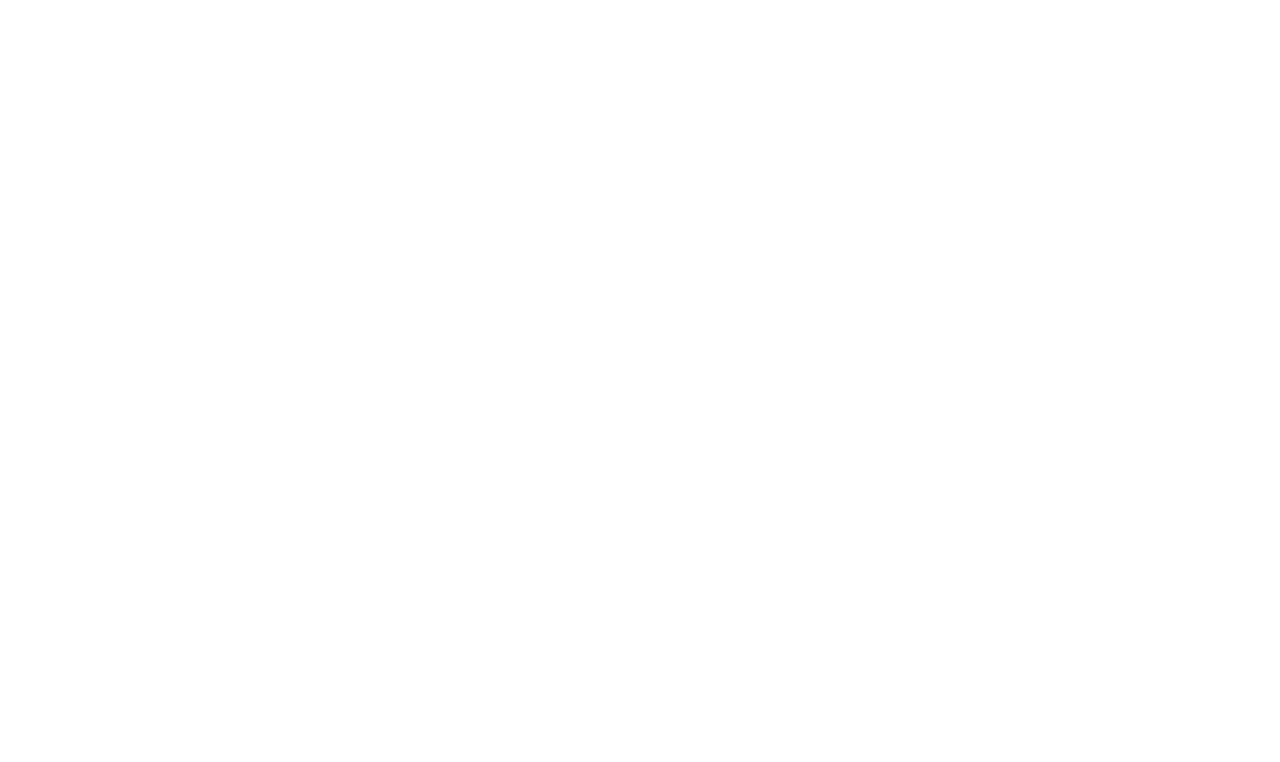
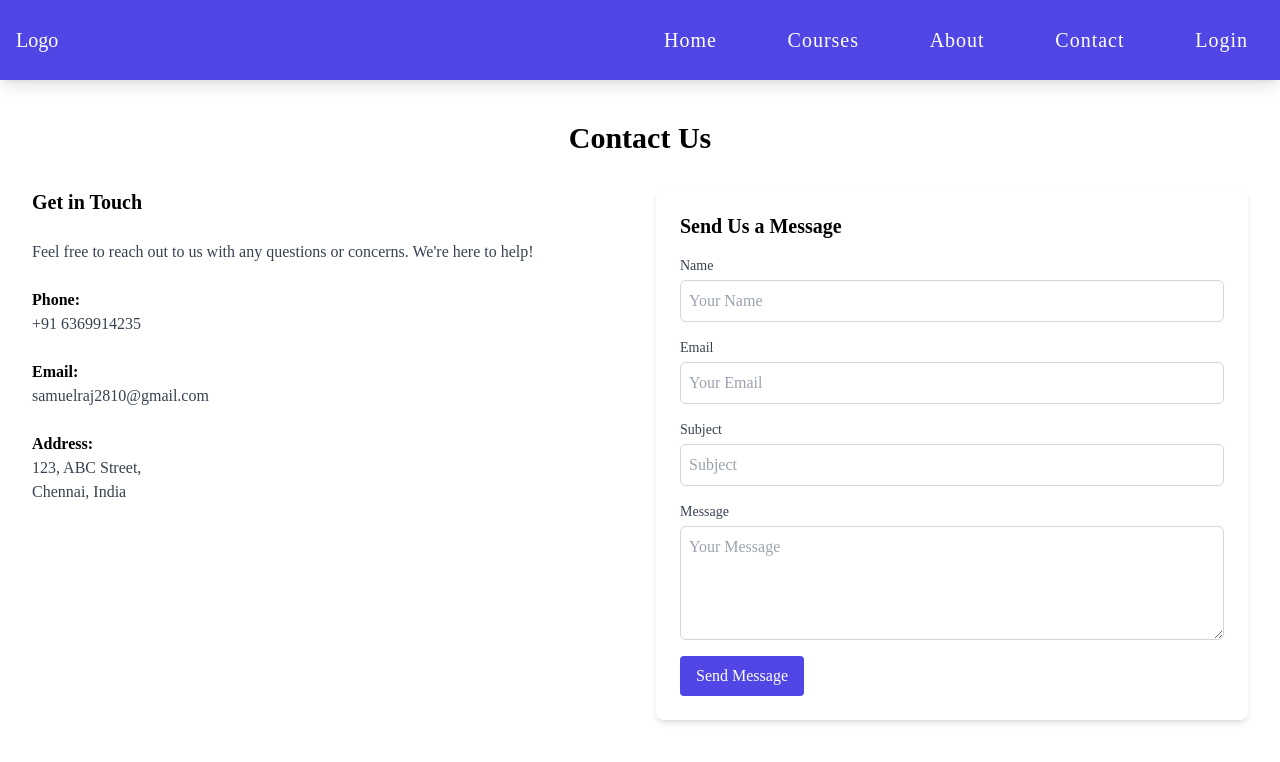
Before and after one commit to samuelraj2810/E-Learning-Platform, a React (Create React App) app in the folder client/: page /contact in a window 1280 px wide. Before the commit this address had no page. Shown: the top 762 px of the page. Built offline with nearby package versions, Linux system fonts and the light colour scheme.

Commit message:
contact page added

```diff
--- /dev/null
+++ b/client/src/Components/Student/Home/Contact.jsx
@@ -0,0 +1,142 @@
+import React, { useState } from "react";
+
+const Contact = () => {
+  const [formData, setFormData] = useState({
+    name: "",
+    email: "",
+    subject: "",
+    message: "",
+  });
+
+  const [formSubmitted, setFormSubmitted] = useState(false);
+
+  const handleChange = (e) => {
+    const { name, value } = e.target;
+    setFormData({ ...formData, [name]: value });
+  };
+
+  const handleSubmit = (e) => {
+    e.preventDefault();
+    console.log("Form Data Submitted:", formData);
+    setFormSubmitted(true);
+    setFormData({ name: "", email: "", subject: "", message: "" }); // Reset form
+  };
+
+  return (
+    <div className="container mx-auto py-10 px-4 sm:px-6 lg:px-8">
+      <h1 className="text-3xl font-bold text-center mb-8">Contact Us</h1>
+
+      <div className="grid grid-cols-1 lg:grid-cols-2 gap-8">
+        {/* Contact Details */}
+        <div className="space-y-6">
+          <h2 className="text-xl font-semibold">Get in Touch</h2>
+          <p className="text-gray-700">
+            Feel free to reach out to us with any questions or concerns. We're
+            here to help!
+          </p>
+
+          <div>
+            <h3 className="font-bold">Phone:</h3>
+            <p className="text-gray-700">+91 6369914235</p>
+          </div>
+
+          <div>
+            <h3 className="font-bold">Email:</h3>
+            <p className="text-gray-700">samuelraj2810@gmail.com</p>
+          </div>
+
+          <div>
+            <h3 className="font-bold">Address:</h3>
+            <p className="text-gray-700">
+              123, ABC Street,
+              <br />
+              Chennai, India
+            </p>
+          </div>
+        </div>
+
+        {/* Contact Form */}
+        <div className="bg-white shadow-md rounded-lg p-6">
+          <h2 className="text-xl font-semibold mb-4">Send Us a Message</h2>
+
+          {formSubmitted && (
+            <div className="bg-green-100 text-green-800 p-4 mb-4 rounded">
+              Thank you for contacting us! We will get back to you soon.
+            </div>
+          )}
+
+          <form onSubmit={handleSubmit} className="space-y-4">
+            <div>
+              <label className="block text-sm font-medium text-gray-700">
+                Name
+              </label>
+              <input
+                type="text"
+                name="name"
+                value={formData.name}
+                onChange={handleChange}
+                required
+                className="mt-1 block w-full p-2 border border-gray-300 rounded-md"
+                placeholder="Your Name"
+              />
+            </div>
+
+            <div>
+              <label className="block text-sm font-medium text-gray-700">
+                Email
+              </label>
+              <input
+                type="email"
+                name="email"
+                value={formData.email}
+                onChange={handleChange}
+                required
+                className="mt-1 block w-full p-2 border border-gray-300 rounded-md"
+                placeholder="Your Email"
+              />
+            </div>
+
+            <div>
+              <label className="block text-sm font-medium text-gray-700">
+                Subject
+              </label>
+              <input
+                type="text"
+                name="subject"
+                value={formData.subject}
+                onChange={handleChange}
+                required
+                className="mt-1 block w-full p-2 border border-gray-300 rounded-md"
+                placeholder="Subject"
+              />
+            </div>
+
+            <div>
+              <label className="block text-sm font-medium text-gray-700">
+                Message
+              </label>
+              <textarea
+                name="message"
+                value={formData.message}
+                onChange={handleChange}
+                required
+                className="mt-1 block w-full p-2 border border-gray-300 rounded-md"
+                placeholder="Your Message"
+                rows={4}
+              ></textarea>
+            </div>
+
+            <button
+              type="submit"
+              className="bg-Primary text-white px-4 py-2 rounded hover:bg-blue-700 transition"
+            >
+              Send Message
+            </button>
+          </form>
+        </div>
+      </div>
+    </div>
+  );
+};
+
+export default Contact;
--- a/client/src/Routers.js
+++ b/client/src/Routers.js
@@ -11,17 +11,18 @@
 import DashBoard from "./Components/Instructor/Dashboard";
 import InstructorProfile from "./Components/Instructor/InstructorProfile";
 import InstructorCourse from "./Components/Instructor/InstructorCourse";
-import InstructorTable from "./Components/Instructor/InstructorTable";
+
 import AddCourse from "./Components/Instructor/AddCourse";
 import EditCourse from "./Components/Instructor/EditCourse";
 import Course from "./Components/Student/Course/Course";
-import CourseDetails from "./Components/Student/Course/CourseDetails";
 
-import CourseCards from "./Components/Student/Course/CourseCards";
+
+
 import CourseContent from "./Components/Student/Course/CourseContent";
 import Success from "./Components/Student/Course/SuccessPage";
 import Cancel from "./Components/Student/Course/CancelPage";
 import Aboutus from "./Components/Student/Home/Aboutus";
+import Contact from "./Components/Student/Home/Contact";
 
 const Routers = () => {
   return (
@@ -31,6 +32,7 @@
         <Route path="/" element={<MainLayout />}>
           <Route index element={<Home />} /> {/* Default route for / */}
           <Route path="/courses" element={<Course/>} />
+          <Route path="/contact" element={<Contact/>} />
           <Route path="/about" element={<Aboutus/>} />
           <Route path="/courses/coursedetails/:_id" element={<CourseContent/>} />
           <Route path="/success/:session_id" element={<Success/>} />
```
